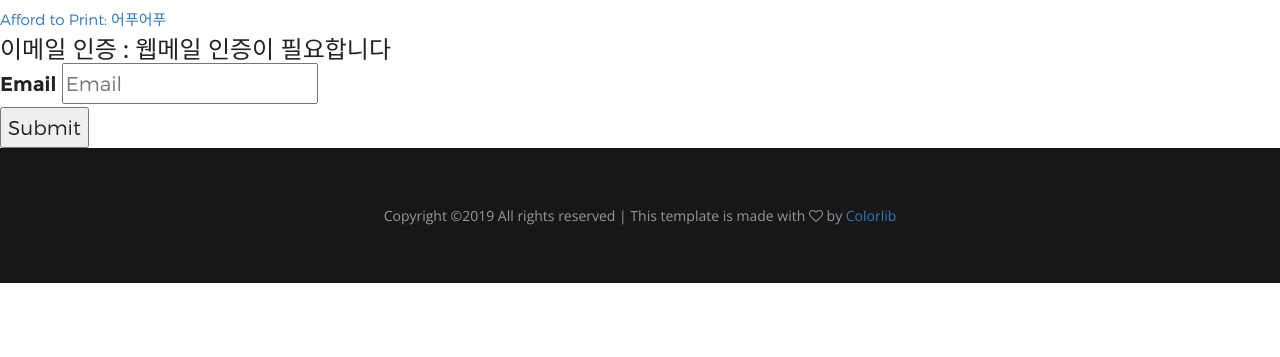
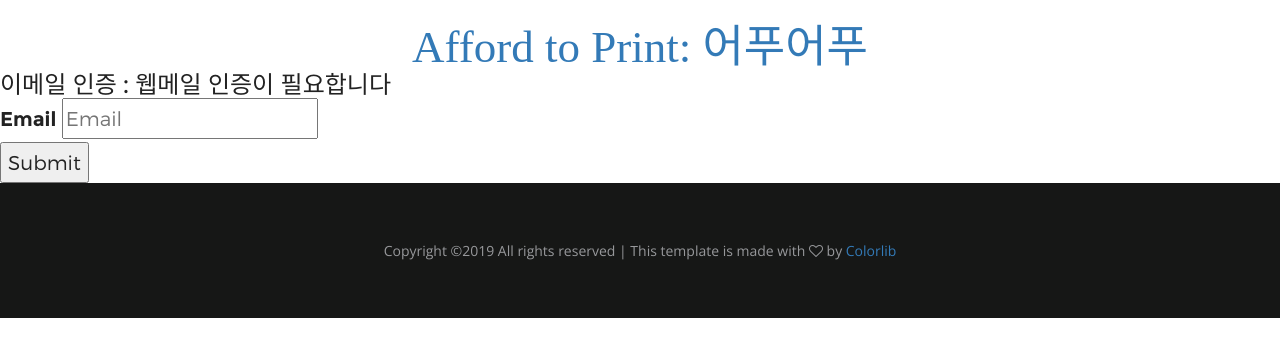
Before and after one commit to qkrwltn8976/APAP, a Django app: page /signup/ in a window 1280 px wide. Shown: the top 357 px of the page. Run offline with Django 3.2, Linux system fonts and the light colour scheme; data comes from the database, SQL or seed files in the repository; some libraries are stand-ins or nearby versions; some web fonts are replaced.

Commit message:
home.html icon complete

```diff
--- a/APAP/templates/base.html
+++ b/APAP/templates/base.html
@@ -4,6 +4,9 @@
 
 
 <head>
+    <style>
+        @font-face { font-family: 'Malssami815'; src: url('https://cdn.jsdelivr.net/gh/projectnoonnu/noonfonts_four@1.0/Malssami815.woff') format('woff'); font-weight: normal; font-style: normal; }
+    </style>
     <meta charset="utf-8">
     <meta http-equiv="X-UA-Compatible" content="IE=edge">
     <meta name="viewport" content="width=device-width, initial-scale=1">
@@ -37,8 +40,11 @@
 </head>
 
     <body>
+
         <!--home.html으로 돌아올 수 있는 아이콘 하나 필요할 듯-->
-        <a style = "font-size: 15px" href = "home">Afford to Print: 어푸어푸</a>
+        <div style="text-align:center; margin-top: 30px; ">
+        <a style = "font-family: 'Malssami815'; font-size: 45px;" href = "home">Afford to Print: 어푸어푸</a>
+        </div>
         <!--알림-->
         {% comment %} <a img = "https://b.kisscc0.com/20180705/iiw/kisscc0-alarm-device-alarm-clocks-security-alarms-system-alarm-bell-5b3db22fb2f4a0.063019161530769967733.png"></a> {% endcomment %}
         <!--프로필사진을 누르면 mypage.html으로-->
```
